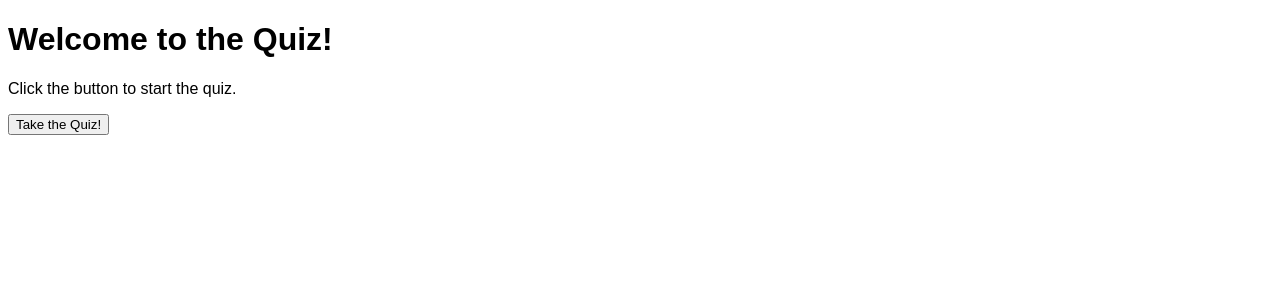
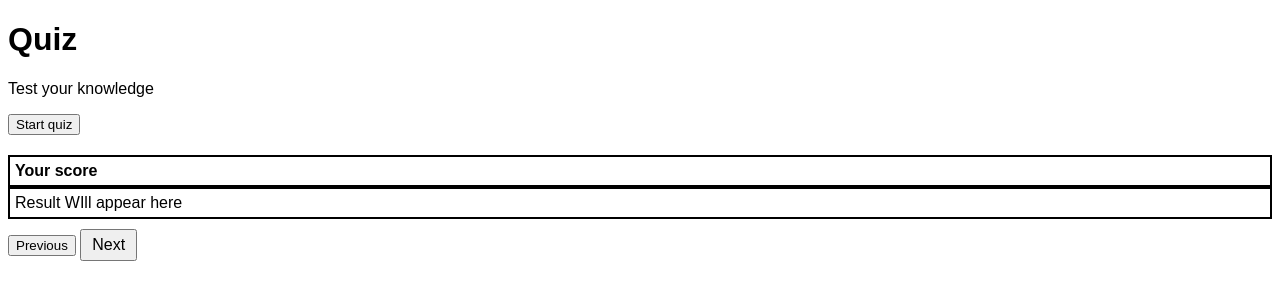
Before and after one commit to arunsingh009/quiz-app, a plain HTML site: page Index.html in a window 1280 px wide. Drawn offline with Linux system fonts and the light colour scheme.

Commit message:
Update Index.html

```diff
--- a/Index.html
+++ b/Index.html
@@ -6,21 +6,20 @@
   <link rel="stylesheet" href="quiz.css">
 </head>
 <body>
-  <h1>Welcome to the Quiz!</h1>
-  <p>Click the button to start the quiz.</p>
-  <button onclick="startQuiz()">Take the Quiz!</button>
-
-  <div id="quiz" class="hidden">
+  <div id="quiz">
+    <h1>Quiz</h1>
+    <p>Test your knowledge</p>
+    <button id="start" onclick="showQuestion()">Start quiz</button>
     <div id="question"></div>
     <div id="answers"></div>
-    <button id="prev" onclick="prevQuestion()">Previous Question</button>
-    <button id="next" onclick="nextQuestion()">Next Question</button>
-  </div>
+    <div id="score" style="border:2px solid black; padding:5px;">Your score</div>
+    <div id="result" style="border:2px solid black; padding:5px;"> Result WIll appear here</div>
 
-  <div id="results" class="hidden">
-    <h2>Quiz Results</h2>
-    <p>You got <span id="score"></span> questions correct!</p>
-    <p id="feedback"></p>
+    <div id="buttons">
+      <button id="previous">Previous</button>
+      <button id="next">Next</button>
+      <button id="submit" style="display:none;" >Submit</button>
+    </div>
   </div>
 
   <script src="quiz.js"></script>
```
